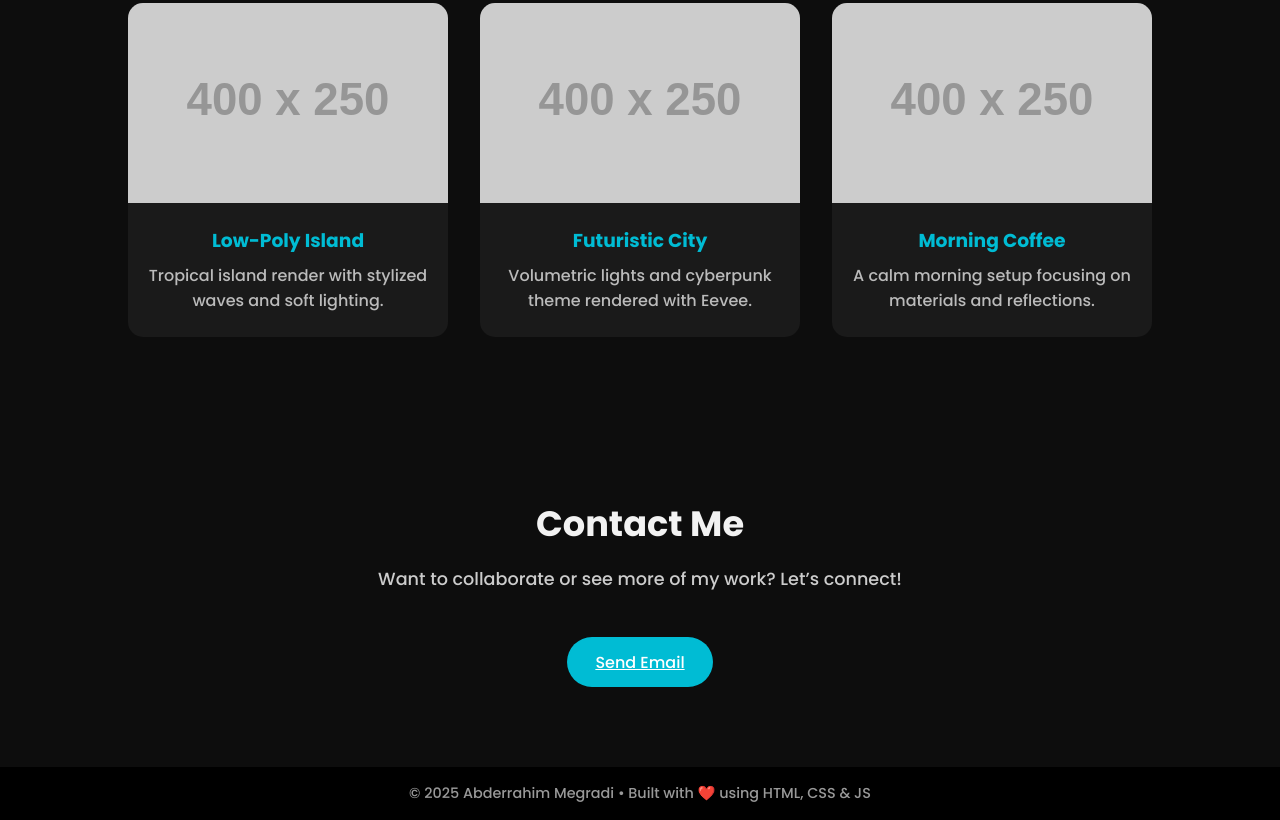
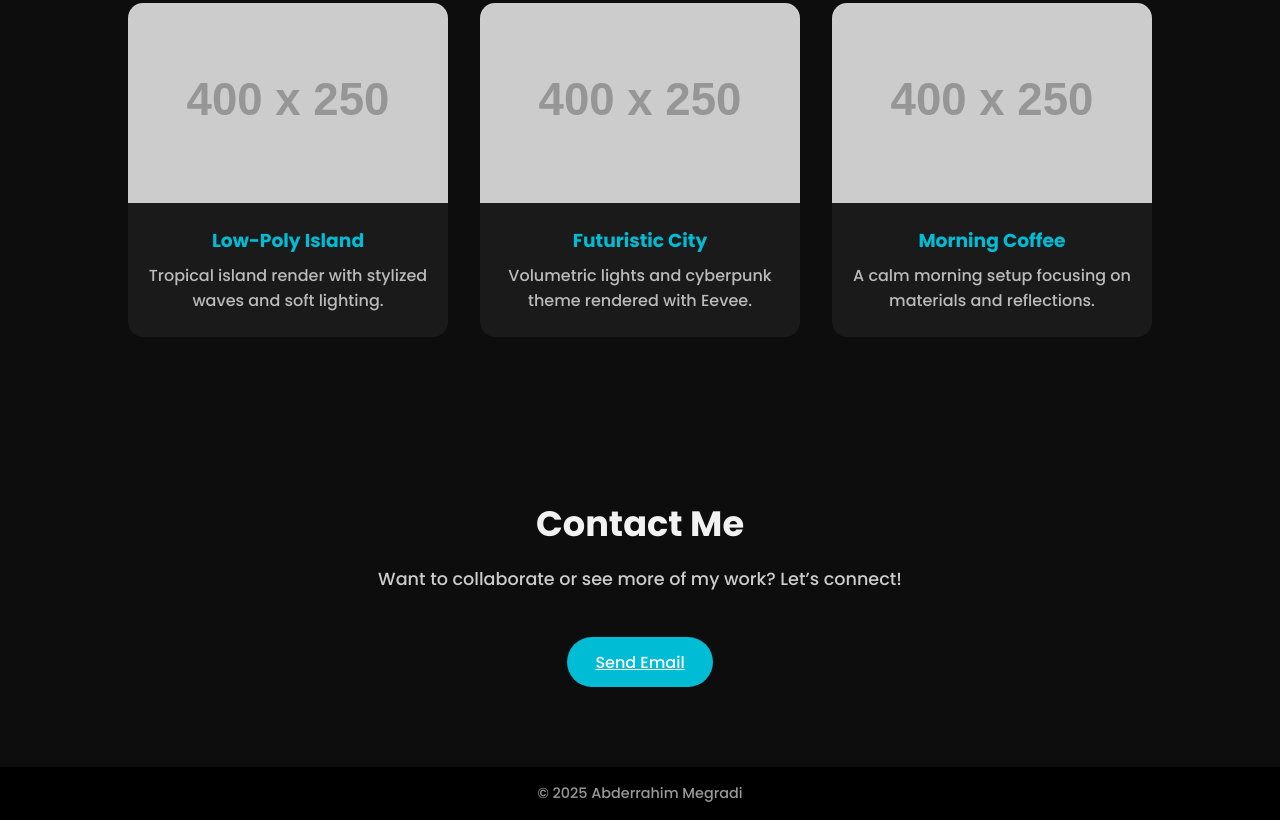
Before and after one commit to Abderrahimmegradi/blender-portfolio, a plain HTML site: page index.html in a window 1280 px wide. Shown: the part 1241-2061 px from the top of the page. Drawn offline with Linux system fonts and the light colour scheme; placeholder pictures from the web are drawn by us.

```diff
--- a/index.html
+++ b/index.html
@@ -75,7 +75,7 @@
 
   <!-- Footer -->
   <footer>
-    <p>© 2025 Abderrahim Megradi • Built with ❤️ using HTML, CSS & JS</p>
+    <p>© 2025 Abderrahim Megradi </p>
   </footer>
 
   <!-- Back to Top -->
```
